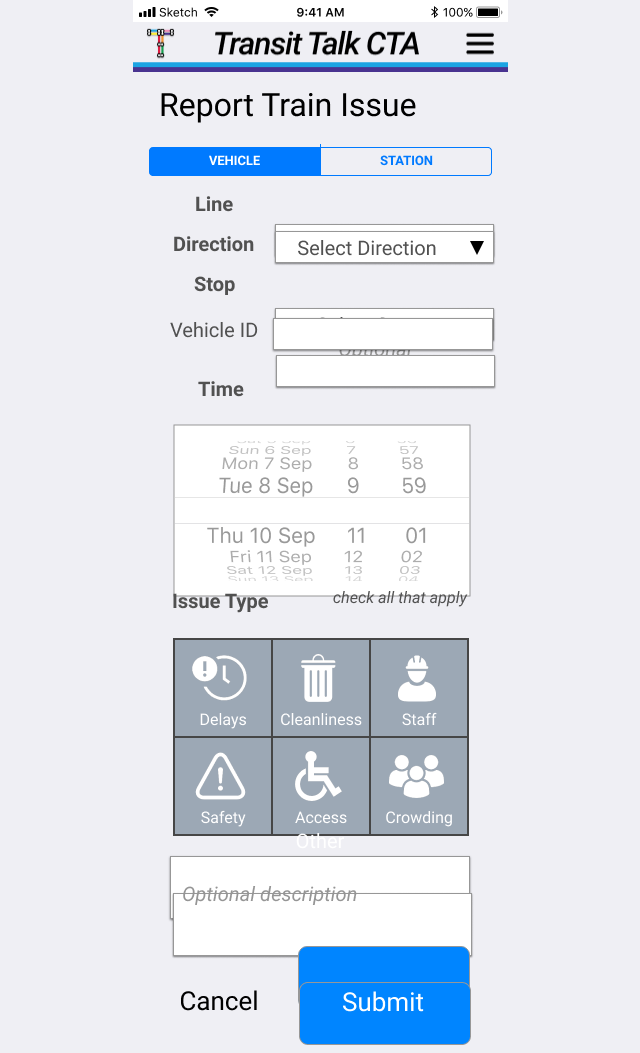
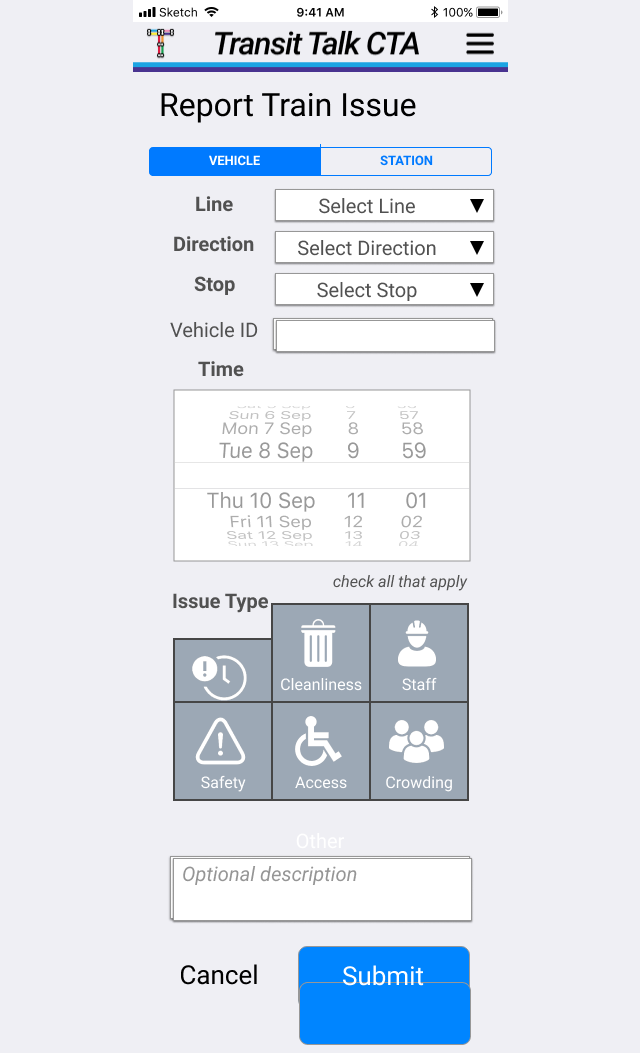
Before and after one commit to andreanthony/andreanthony.github.io, a Jekyll site: the page train-issue.html, which Jekyll copies as it is, in a window 1280 px wide. Shown: the whole page, without its empty margins (320-960 px from the left). Built offline with Jekyll 4.4.1, drawn with Linux system fonts in a browser that asks for light colours.

Commit message:
Update train-issue.html

```diff
--- a/train-issue.html
+++ b/train-issue.html
@@ -18,29 +18,29 @@
  <div id="divider"><img src="/Divider.png" alt="divider" /></div>
  <div id="line"><img src="/Line.png" alt="line" /></div>
  <div id="direction"><img src="/Direction.png" alt="direction"/></div>
- <div id="dropdown"><p><img src="/dropdown.png" alt="dropdown"/></div>
+ <div id="dropdown"><img src="/dropdown.png" alt="dropdown"/></div>
  <div id="dropdown-copy"><img src="/dropdown copy.png" alt="dropdown-copy"/></div>
  <div id="train-stop"><img src="/Stop.png" alt="train-stop"/></div>
  <div id="vehicle-ID"><img src="/Vehicle ID.png" alt="vehicle-ID"/></div>
- <div id="dropdown-copy-2"><p><img src="/dropdown copy 2.png" alt="dropdown-copy-2"/></p></div>
- <div id="optional"><p><img src="/Optional.png" alt="optional"/></p></div>
- <div id="rectangle_copy_2"><p><img src="/Rectangle Copy 2.png" alt="rectangle_copy_2"/></p></div>
- <div id="time"><p><img src="/Time.png" alt="time"/></p></div>
- <div id="date-picker"><p><img src="/Date Picker.png" alt="date-picker"/></p></div>
+ <div id="dropdown-copy-2"><img src="/dropdown copy 2.png" alt="dropdown-copy-2"/></div>
+ <div id="optional"><img src="/Optional.png" alt="optional"/></div>
+ <div id="rectangle_copy_2"><img src="/Rectangle Copy 2.png" alt="rectangle_copy_2"/></div>
+ <div id="time"><img src="/Time.png" alt="time"/></div>
+ <div id="date-picker"><img src="/Date Picker.png" alt="date-picker"/></div>
  <div id="issue-type"><p><img src="/Issue Type.png" alt="dissue-type"/></p></div>
- <div id="check-all"><p><img src="/check all that apply.png" alt="check-all"/></p></div>
+ <div id="check-all"><img src="/check all that apply.png" alt="check-all"/></div>
  <div id="issue-type-0"><p><img src="/issue-type.png" alt="issue-type-0"/></p></div>
- <div id="issue-type-copy"><p><img src="/issue-type copy.png" alt="issue-type-copy"/></p></div>
- <div id="issue-type-copy-2"><p><img src="/issue-type copy 2.png" alt="issue-type-copy-2"/></p></div>
- <div id="issue-type-copy-3"><p><img src="/issue-type copy 3.png" alt="issue-type-copy-3"/></p></div>
- <div id="issue-type-copy-4"><p><img src="/issue-type copy 4.png" alt="issue-type-copy-4"/></p></div>
- <div id="issue-type-copy-5"><p><img src="/issue-type copy 5.png" alt="issue-type-copy-5"/></p></div>
+ <div id="issue-type-copy"><img src="/issue-type copy.png" alt="issue-type-copy"/></div>
+ <div id="issue-type-copy-2"><img src="/issue-type copy 2.png" alt="issue-type-copy-2"/></div>
+ <div id="issue-type-copy-3"><img src="/issue-type copy 3.png" alt="issue-type-copy-3"/></div>
+ <div id="issue-type-copy-4"><img src="/issue-type copy 4.png" alt="issue-type-copy-4"/></div>
+ <div id="issue-type-copy-5"><img src="/issue-type copy 5.png" alt="issue-type-copy-5"/></div>
  <div id="other"><p><img src="/Other.png" alt="other"/></p></div>
- <div id="rectangle"><p><img src="/Rectangle-1.png" alt="rectangle"/></p></div>
- <div id="rectangle-copy-2"><p><img src="/Rectangle Copy 2-1.png" alt="rectangle-copy-2"/></p></div>
- <div id="optional-description"><p><img src="/Optional description.png" alt="optional-description"/></p></div>
+ <div id="rectangle"><img src="/Rectangle-1.png" alt="rectangle"/></div>
+ <div id="rectangle-copy-2"><img src="/Rectangle Copy 2-1.png" alt="rectangle-copy-2"/></div>
+ <div id="optional-description"><img src="/Optional description.png" alt="optional-description"/></div>
  <div id="rectangle-2"><p><img src="/Rectangle.png" alt="rectangle-2"/></p></div>
- <div id="cancel"><p><img src="/Cancel.png" alt="cancel"/></p></div>
- <div id="submit"><p><img src="/Submit.png" alt="submit"/></p></div>
+ <div id="cancel"><img src="/Cancel.png" alt="cancel"/></div>
+ <div id="submit"><img src="/Submit.png" alt="submit"/></div>
 </body>
 </html>
```
